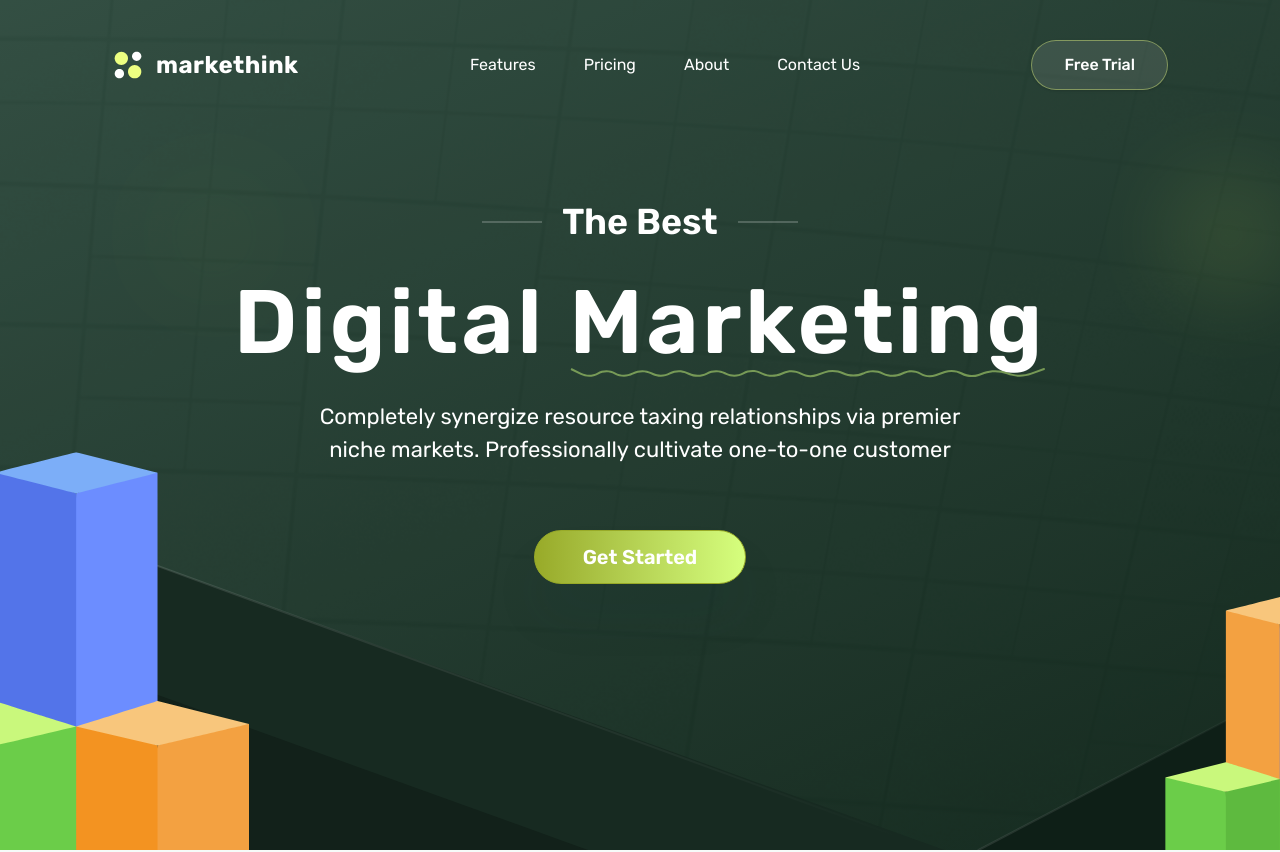
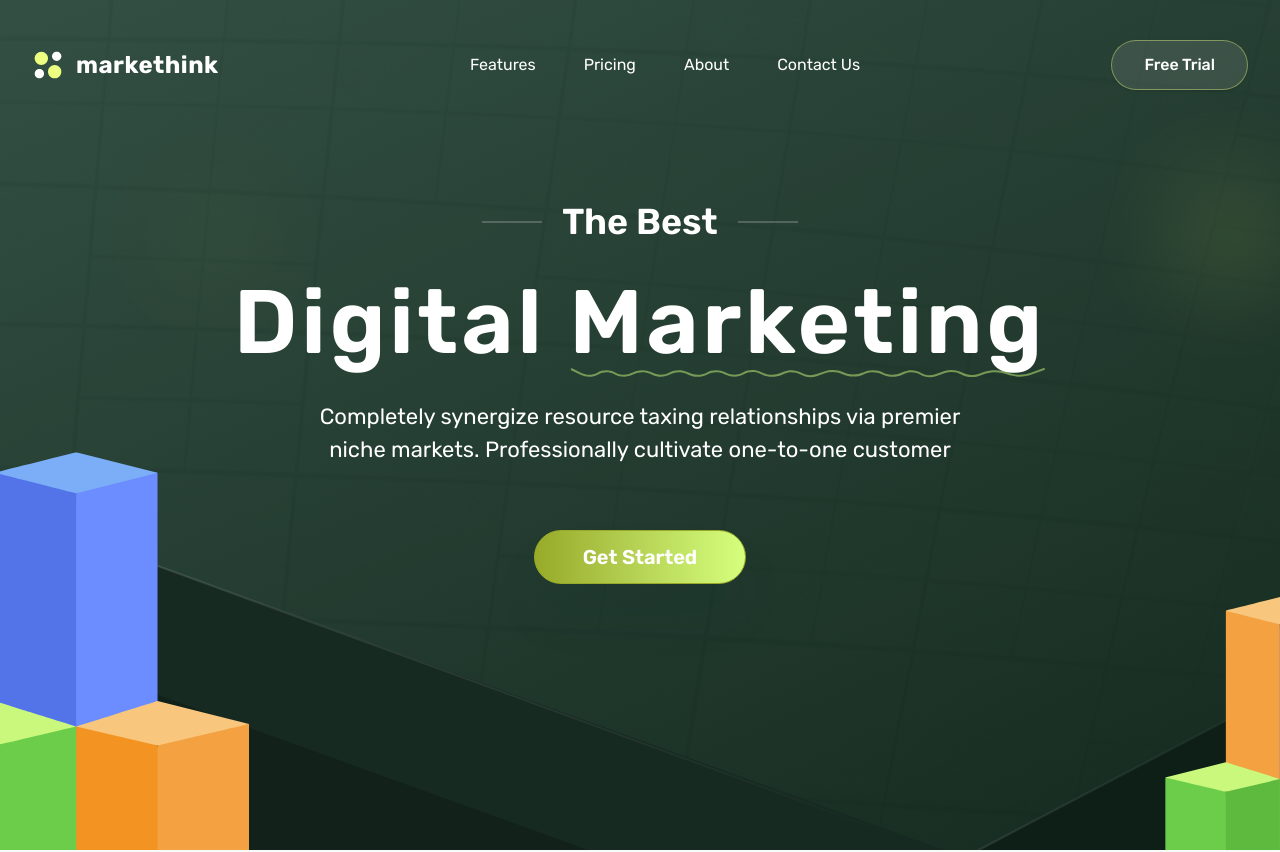
Before and after one commit to Nifilat/marketthink-digital-marketing, a Next.js app: page / in a window 1280 px wide. Shown: the top 852 px of the page. Built offline with nearby package versions, Linux system fonts and the light colour scheme.

Commit message:
style: Remove unnecessary padding from HeroSection for improved layout

```diff
--- a/src/app/components/HeroSection.tsx
+++ b/src/app/components/HeroSection.tsx
@@ -28,7 +28,7 @@ export default function HeroSection() {
 
   return (
     <section
-      className="relative w-full min-h-[850px] flex flex-col items-center pt-10 overflow-hidden bg-no-repeat font-rubik bg-[url(/assets/svgs/hero.svg)] bg-cover bg-bottom px-16 md:px-20"
+      className="relative w-full min-h-[850px] flex flex-col items-center pt-10 overflow-hidden bg-no-repeat font-rubik bg-[url(/assets/svgs/hero.svg)] bg-cover bg-bottom"
 
     >
       {/* Background elements */}
```
